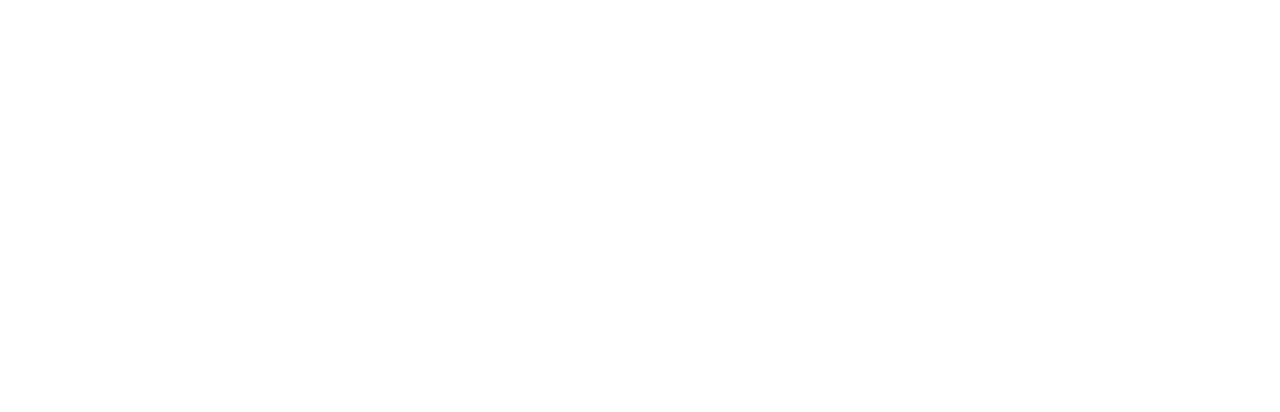
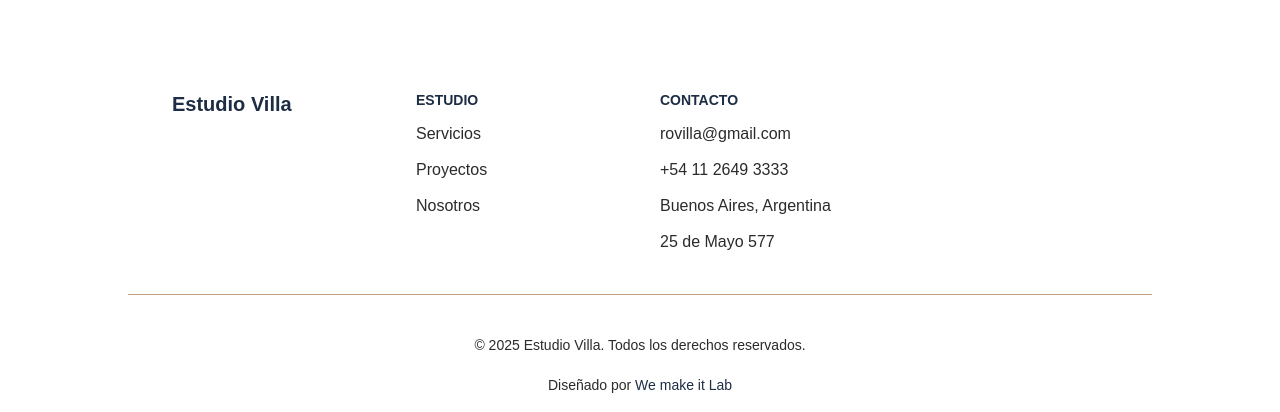
Before and after one commit to crcristian97/estudio-villa, a Next.js app: page /en in a window 1280 px wide. Shown: the part 8992-9404 px from the top of the page. Before the commit the page ends 9062 px from the top, so only its background shows below. Built offline with nearby package versions, Linux system fonts and the light colour scheme.

Commit message:
cambios en villa

```diff
--- a/app/[lang]/page.js
+++ b/app/[lang]/page.js
@@ -9,6 +9,7 @@
 import { FAQ2 } from "../../components/FAQ";
 import Navbar from "../../components/Navbar";
 import { Contact } from "../../components/Contact";
+import Footer from "../../components/Footer";
 export default function Page({ params }) {
   return (
     <main>
@@ -23,6 +24,7 @@
       <WhyChoose />
       <FAQ2 />
       <Contact />
+      <Footer />
       </main>
   );
 }
--- /dev/null
+++ b/components/Footer.js
@@ -0,0 +1,58 @@
+import React from "react";
+
+const Footer = () => (
+  <footer>
+    <div className="bg-white">
+      <div className="max-w-screen-lg px-4 sm:px-6 text-[#2B2B2B] sm:grid md:grid-cols-4 sm:grid-cols-2 mx-auto">
+        <div className="p-5">
+          <h3 className="font-bold text-xl text-[#1D2D44]">Estudio Villa</h3>
+        </div>
+        <div className="p-5">
+          <div className="text-sm uppercase text-[#1D2D44] font-bold">Estudio</div>
+          <a className="my-3 block hover:text-[#BFA181]" href="/servicios">
+            Servicios
+          </a>
+          <a className="my-3 block hover:text-[#BFA181]" href="/proyectos">
+            Proyectos
+          </a>
+          <a className="my-3 block hover:text-[#BFA181]" href="/nosotros">
+            Nosotros
+          </a>
+        </div>
+
+        <div className="p-5">
+          <div className="text-sm uppercase text-[#1D2D44] font-bold">Contacto</div>
+          <a className="my-3 block hover:text-[#BFA181]" href="mailto:rovilla@gmail.com">
+          rovilla@gmail.com
+          </a>
+          <a className="my-3 block hover:text-[#BFA181]" href="https://wa.me/541126493333" target="_blank" rel="noopener noreferrer">
+            +54 11 2649 3333
+          </a>
+          <span className="my-3 block">Buenos Aires, Argentina</span>
+          <span className="my-3 block">25 de Mayo 577</span>
+        </div>
+      </div>
+    </div>
+
+    <div className="bg-white pt-2">
+      <div className="flex pb-5 px-3 m-auto pt-5 border-t border-[#BFA181] text-[#2B2B2B] text-sm flex-col max-w-screen-lg items-center">
+        <div className="my-5">
+          © {new Date().getFullYear()} Estudio Villa. Todos los derechos reservados.
+        </div>
+        <div>
+          Diseñado por{" "}
+          <a
+            href="https://www.wemakeitlab.com/es"
+            target="_blank"
+            rel="noopener noreferrer"
+            className="text-[#1D2D44] hover:underline"
+          >
+            We make it Lab
+          </a>
+        </div>
+      </div>
+    </div>
+  </footer>
+);
+
+export default Footer;
```
